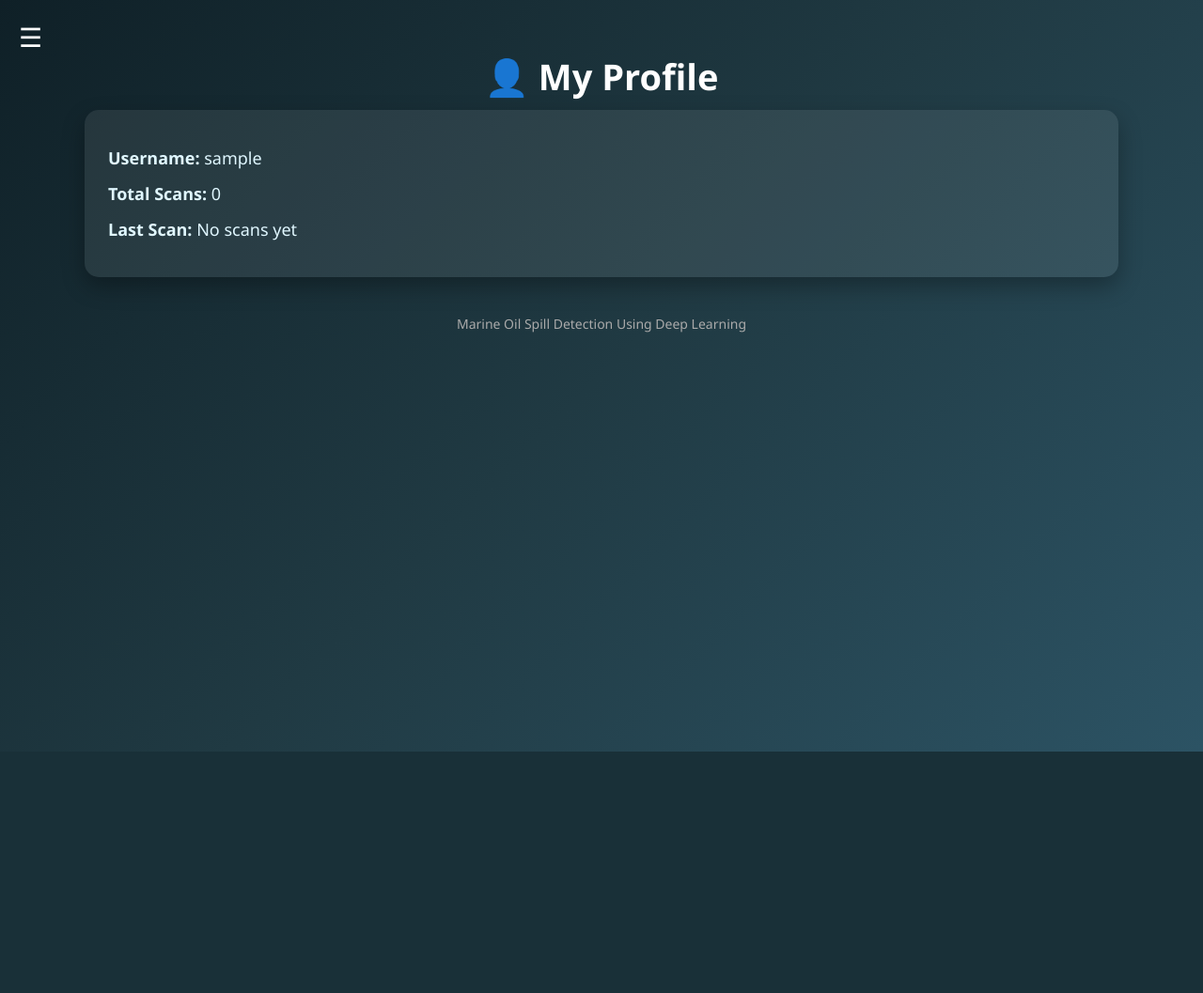
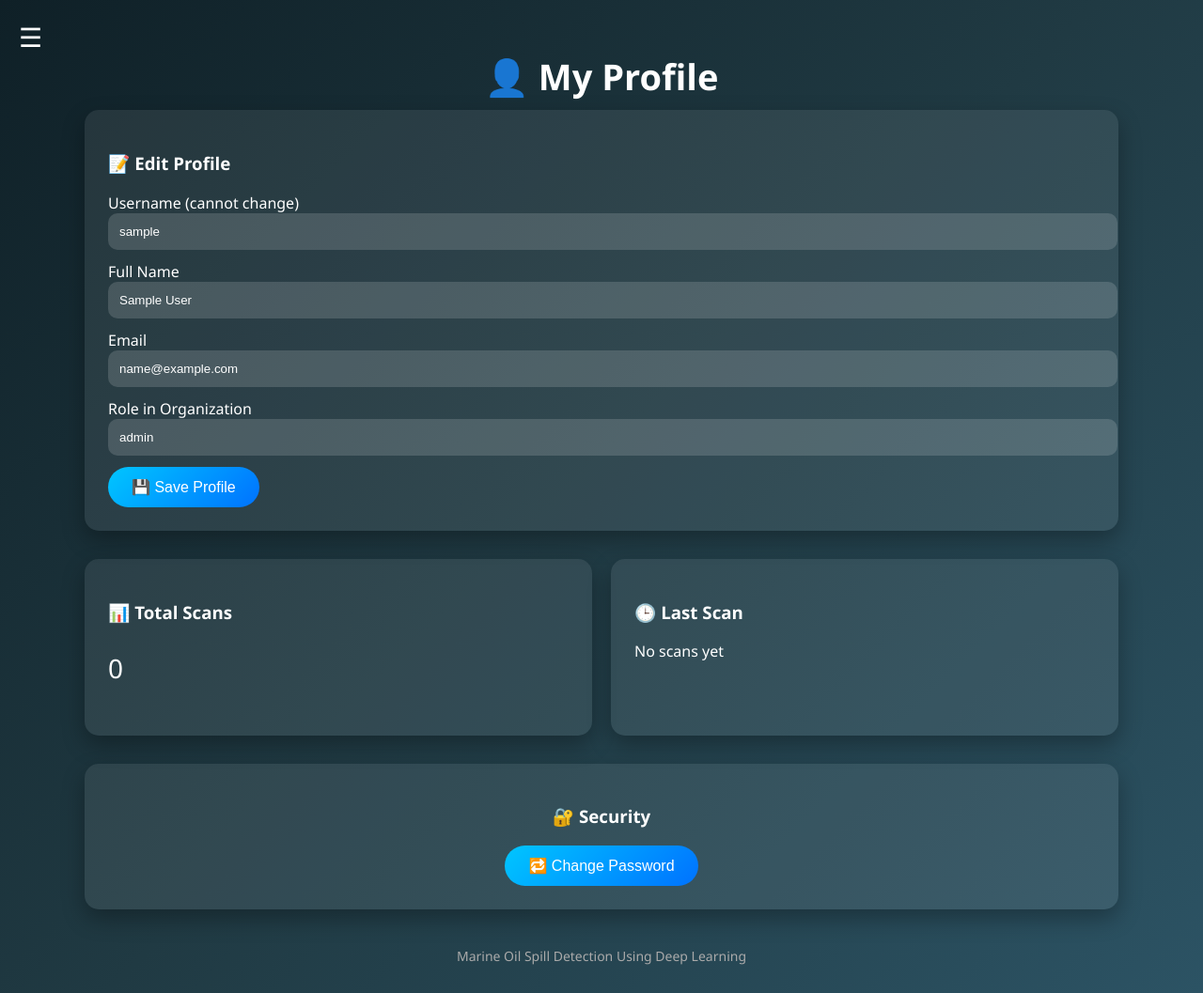
Before and after one commit to siddhantg07/marine-oil-spill-detection, a Flask app: page /profile in a window 1280 px wide. Shown: the whole page at 94% size. Before the commit the page ends 800 px from the top, so only its background shows below. Run offline with Flask 3, Linux system fonts and the light colour scheme; the visitor is signed in with stand-in values (Sample User, id 1); data comes from the database, SQL or seed files in the repository; data that the repository does not hold is empty.

Commit message:
Upgraded profile with full name, email, role fields

```diff
--- a/backend/app.py
+++ b/backend/app.py
@@ -57,6 +57,24 @@ def init_db():
     conn.close()
 
 init_db()
+
+# ===============================
+# UPGRADE USERS TABLE (SAFE)
+# ===============================
+def upgrade_users_table():
+    conn = sqlite3.connect("users.db")
+    c = conn.cursor()
+
+    for col in ["full_name", "email", "role", "profile_image"]:
+        try:
+            c.execute(f"ALTER TABLE users ADD COLUMN {col} TEXT")
+        except:
+            pass
+
+    conn.commit()
+    conn.close()
+
+upgrade_users_table()
 
 # ===============================
 # IMAGE PREPROCESS
@@ -200,13 +218,16 @@ def dashboard():
     c.execute("SELECT COUNT(*) FROM scan_history WHERE username = ?", (session["user"],))
     total_scans = c.fetchone()[0]
 
-    # Oil detected (confidence > 1%)
+    # Oil detected scans (ratio > 1%)
+    # We infer from report existence (all scans have reports, but we can use filename logic later)
+    # For now: count all scans where overlay exists AND filename contains something
     c.execute("""
         SELECT COUNT(*) FROM scan_history
         WHERE username = ?
     """, (session["user"],))
     oil_scans = c.fetchone()[0]
 
+    # For now, no_oil = total - oil (later we can store result in DB)
     no_oil_scans = total_scans - oil_scans
 
     # Last scan
@@ -217,14 +238,12 @@ def dashboard():
         ORDER BY timestamp DESC
         LIMIT 1
     """, (session["user"],))
-    last_scan_row = c.fetchone()
+    row = c.fetchone()
 
-    if last_scan_row:
-        last_image = last_scan_row[0]
-        last_time = last_scan_row[1]
+    if row:
+        last_image, last_time = row
     else:
-        last_image = None
-        last_time = "No scans yet"
+        last_image, last_time = None, "No scans yet"
 
     conn.close()
 
@@ -246,16 +265,11 @@ def scan():
     if "user" not in session:
         return redirect(url_for("login"))
 
-    result = None
-    confidence = None
-    image_path = None
-    mask_path = None
-    overlay_path = None
-    report_path = None
+    result = confidence = image_path = mask_path = overlay_path = report_path = None
 
     if request.method == "POST":
         file = request.files["image"]
-        if file.filename == "":
+        if not file or file.filename == "":
             return render_template("index.html")
 
         filename = datetime.now().strftime("%Y%m%d_%H%M%S_") + file.filename
@@ -268,7 +282,6 @@ def scan():
         mask = (pred > 0.5).astype(np.uint8) * 255
         if len(mask.shape) == 3:
             mask = mask[:, :, 0]
-        mask = mask.astype(np.uint8)
 
         mask_file = "mask_" + filename
         mask_save_path = os.path.join(UPLOAD_FOLDER, mask_file)
@@ -279,15 +292,9 @@ def scan():
         overlay_save_path = os.path.join(UPLOAD_FOLDER, overlay_file)
         cv2.imwrite(overlay_save_path, overlay_img)
 
-        oil_pixels = np.sum(mask > 0)
-        total_pixels = mask.size
-        ratio = oil_pixels / total_pixels
+        ratio = np.sum(mask > 0) / mask.size
         confidence = round(ratio * 100, 2)
-
-        if ratio > 0.01:
-            result = "Oil Spill Detected"
-        else:
-            result = "No Oil Spill Detected"
+        result = "Oil Spill Detected" if ratio > 0.01 else "No Oil Spill Detected"
 
         report_file = "report_" + filename + ".pdf"
         report_save_path = os.path.join(UPLOAD_FOLDER, report_file)
@@ -307,15 +314,9 @@ def scan():
         overlay_path = "uploads/" + overlay_file
         report_path = "uploads/" + report_file
 
-    return render_template(
-        "index.html",
-        result=result,
-        confidence=confidence,
-        image_path=image_path,
-        mask_path=mask_path,
-        overlay_path=overlay_path,
-        report_path=report_path
-    )
+    return render_template("index.html", result=result, confidence=confidence,
+                           image_path=image_path, mask_path=mask_path,
+                           overlay_path=overlay_path, report_path=report_path)
 
 # ===============================
 # HISTORY
@@ -341,7 +342,7 @@ def history():
 # ===============================
 # PROFILE
 # ===============================
-@app.route("/profile")
+@app.route("/profile", methods=["GET", "POST"])
 def profile():
     if "user" not in session:
         return redirect(url_for("login"))
@@ -349,27 +350,30 @@ def profile():
     conn = sqlite3.connect("users.db")
     c = conn.cursor()
 
+    if request.method == "POST":
+        c.execute("""
+            UPDATE users SET full_name=?, email=?, role=? WHERE username=?
+        """, (
+            request.form["full_name"],
+            request.form["email"],
+            request.form["role"],
+            session["user"]
+        ))
+        conn.commit()
+
+    c.execute("SELECT username, full_name, email, role, profile_image FROM users WHERE username = ?", (session["user"],))
+    user = c.fetchone()
+
     c.execute("SELECT COUNT(*) FROM scan_history WHERE username = ?", (session["user"],))
     total_scans = c.fetchone()[0]
 
-    c.execute("""
-        SELECT timestamp FROM scan_history
-        WHERE username = ?
-        ORDER BY timestamp DESC
-        LIMIT 1
-    """, (session["user"],))
-    last_scan_row = c.fetchone()
-
-    last_scan = last_scan_row[0] if last_scan_row else "No scans yet"
+    c.execute("SELECT timestamp FROM scan_history WHERE username=? ORDER BY timestamp DESC LIMIT 1", (session["user"],))
+    row = c.fetchone()
+    last_scan = row[0] if row else "No scans yet"
 
     conn.close()
 
-    return render_template(
-        "profile.html",
-        username=session["user"],
-        total_scans=total_scans,
-        last_scan=last_scan
-    )
+    return render_template("profile.html", user=user, total_scans=total_scans, last_scan=last_scan)
 
 # ===============================
 # RUN
--- a/backend/static/style.css
+++ b/backend/static/style.css
@@ -360,3 +360,32 @@ footer {
     margin: 14px 0;
     color: #e0f7ff;
 }
+/* Profile form inputs */
+.card input {
+    width: 100%;
+    padding: 12px;
+    border-radius: 10px;
+    border: none;
+    margin-bottom: 12px;
+    background: rgba(255,255,255,0.15);
+    color: white;
+}
+
+/* ===== Fix file input alignment ===== */
+
+.upload-box form {
+    display: flex;
+    flex-direction: column;
+    align-items: center;
+    gap: 20px;
+}
+
+.upload-box input[type="file"] {
+    width: 70%;
+    max-width: 500px;
+    background: rgba(255,255,255,0.15);
+    border-radius: 12px;
+    padding: 12px;
+    color: white;
+    cursor: pointer;
+}
--- a/backend/templates/profile.html
+++ b/backend/templates/profile.html
@@ -6,13 +6,11 @@
 </head>
 <body>
 
-<!-- Hamburger Button -->
 <div class="hamburger" onclick="toggleMenu()">☰</div>
 
-<!-- Sidebar Menu (same structure as index.html) -->
 <div id="sideMenu" class="side-menu">
     <div class="side-menu-header">
-        <p>👤 {{ session['user'] }}</p>
+        <p>👤 {{ user[0] }}</p>
     </div>
 
     <a href="/dashboard">🏠 Dashboard</a>
@@ -26,16 +24,50 @@
     </div>
 </div>
 
-<!-- Overlay -->
 <div id="menuOverlay" class="menu-overlay" onclick="toggleMenu()"></div>
 
 <div class="container">
     <h1>👤 My Profile</h1>
 
-    <div class="card profile-info">
-        <p><b>Username:</b> {{ username }}</p>
-        <p><b>Total Scans:</b> {{ total_scans }}</p>
-        <p><b>Last Scan:</b> {{ last_scan }}</p>
+    <!-- Edit Profile -->
+    <div class="card">
+        <h3>📝 Edit Profile</h3>
+        <form method="POST">
+
+            <label>Username (cannot change)</label>
+            <input type="text" value="{{ user[0] }}" disabled>
+
+            <label>Full Name</label>
+            <input type="text" name="full_name" value="{{ user[1] or '' }}">
+
+            <label>Email</label>
+            <input type="email" name="email" value="{{ user[2] or '' }}">
+
+            <label>Role in Organization</label>
+            <input type="text" name="role" value="{{ user[3] or '' }}">
+
+            <br>
+            <button type="submit">💾 Save Profile</button>
+        </form>
+    </div>
+
+    <!-- Stats -->
+    <div class="image-grid">
+        <div class="card">
+            <h3>📊 Total Scans</h3>
+            <p style="font-size:28px;">{{ total_scans }}</p>
+        </div>
+
+        <div class="card">
+            <h3>🕒 Last Scan</h3>
+            <p>{{ last_scan }}</p>
+        </div>
+    </div>
+
+    <!-- Security -->
+    <div class="card" style="text-align:center;">
+        <h3>🔐 Security</h3>
+        <a href="/change-password"><button>🔁 Change Password</button></a>
     </div>
 
     <footer>
@@ -43,12 +75,10 @@
     </footer>
 </div>
 
-<!-- JS (same sidebar JS, no new file needed) -->
 <script>
 function toggleMenu() {
     const menu = document.getElementById("sideMenu");
     const overlay = document.getElementById("menuOverlay");
-
     menu.classList.toggle("active");
     overlay.classList.toggle("active");
 }
```
Also changed, not shown: backend/static/avatar.png (added), backend/static/uploads/20260126_160734_img_0020.jpg (added), backend/static/uploads/mask_20260126_160734_img_0020.jpg (added), backend/static/uploads/overlay_20260126_160734_img_0020.jpg (added), 1 other file.
